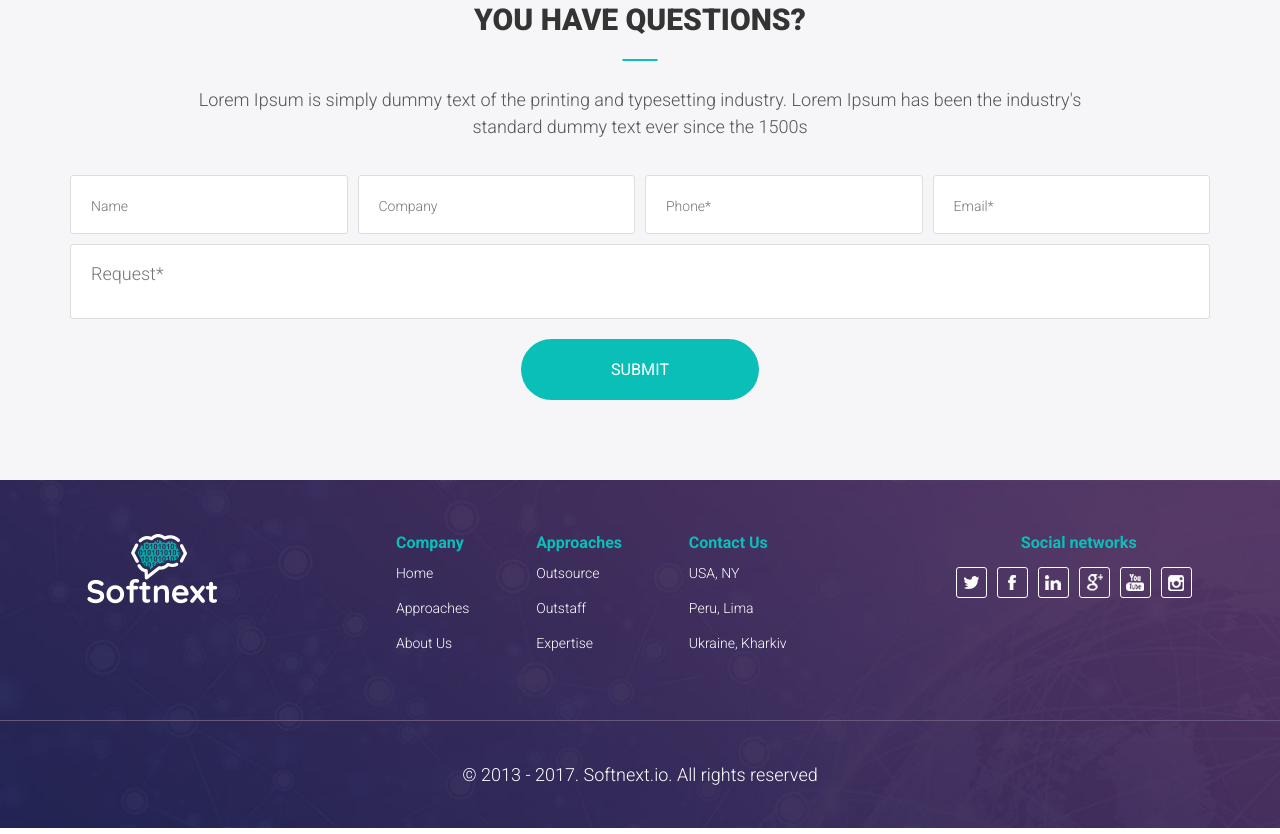
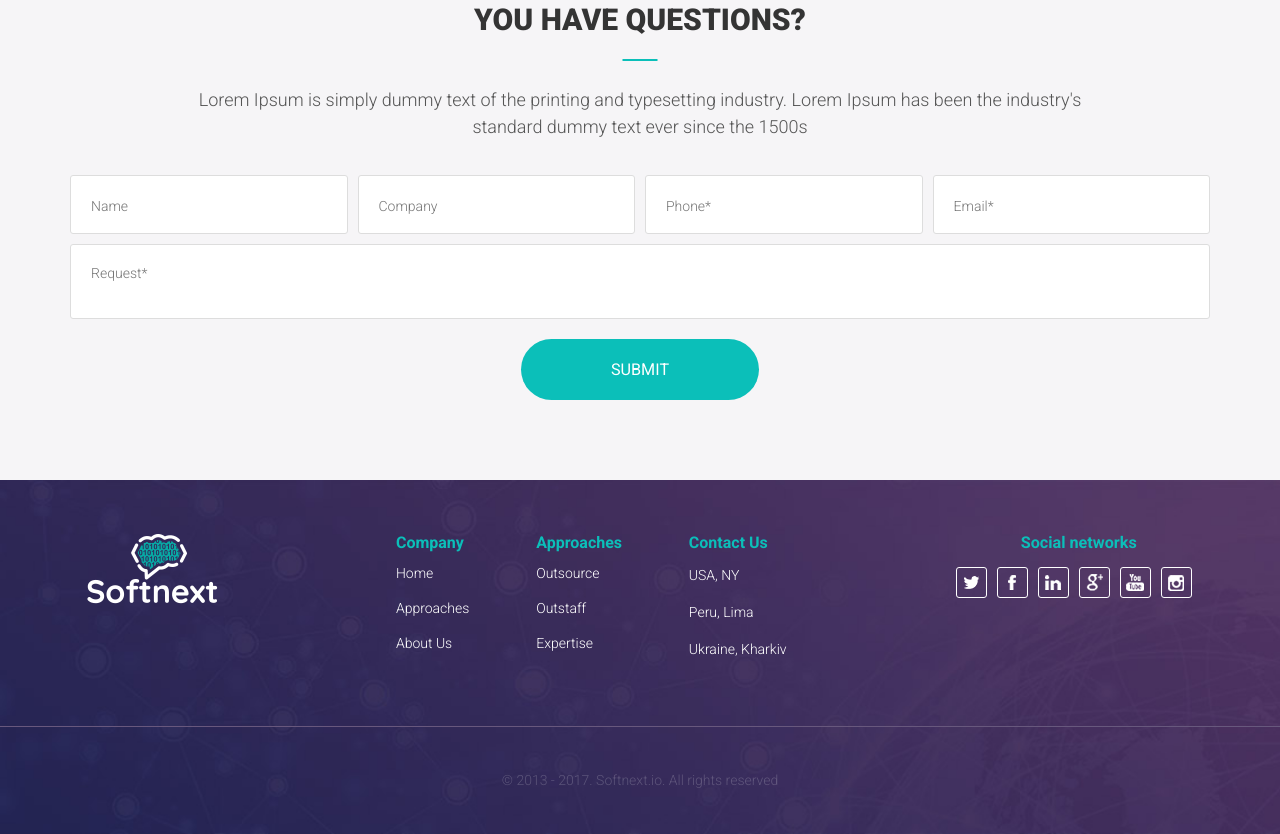
Before and after one commit to hasiev-elchin/softnext, a plain HTML site: page index.html in a window 1280 px wide. Shown: the part 3005-3839 px from the top of the page. Drawn offline with Linux system fonts and the light colour scheme; a web font is replaced by a local one.

Commit message:
5 commit

```diff
--- a/index.html
+++ b/index.html
@@ -307,13 +307,13 @@
                 <b>Contact Us</b>
               </li>
               <li>
-                <a href="#">USA, NY</a>
+                <span>USA, NY</span>
               </li>
               <li>
-                <a href="#">Peru, Lima</a>
+                <span>Peru, Lima</span>
               </li>
               <li>
-                <a href="#">Ukraine, Kharkiv</a>
+                <span>Ukraine, Kharkiv</span>
               </li>
             </ul>
           </nav>
--- a/js/script.js
+++ b/js/script.js
@@ -79,5 +79,18 @@ $(function ($) {
 		sr.reveal('.foo-5', {
 			duration: 1900
 		});
+
+
+		$(window).resize(function() {
+			if ($(window).width() <= '995'){
+				$('#shelf').show(10)
+				return this;}
+			else   {
+				$('#shelf').hide(10)
+			}
+
+		});
+
+
 	})
 })(jQuery);
--- a/scss/blocks/copyright.scss
+++ b/scss/blocks/copyright.scss
@@ -6,5 +6,9 @@
 
   p {
     margin: 0;
+
+    font-weight: 300;
+    font-size: 14px;
+    color: rgba(255,255,255, .2);
   }
 }
--- a/scss/blocks/main-footer.scss
+++ b/scss/blocks/main-footer.scss
@@ -37,6 +37,10 @@
         color: #fff;
         font-size: 14px;
       }
+
+      span {
+        font-size: 14px;
+      }
     }
   }
 
--- a/scss/blocks/questions.scss
+++ b/scss/blocks/questions.scss
@@ -51,6 +51,10 @@
       @include border-radius(3px);
       border: 1px solid #dddddd;
       resize: none;
+
+      &::placeholder {
+        font-size: 14px;
+      }
     }
 
     .btn {
```
Also changed, not shown: css/style.css, 1 other file.
